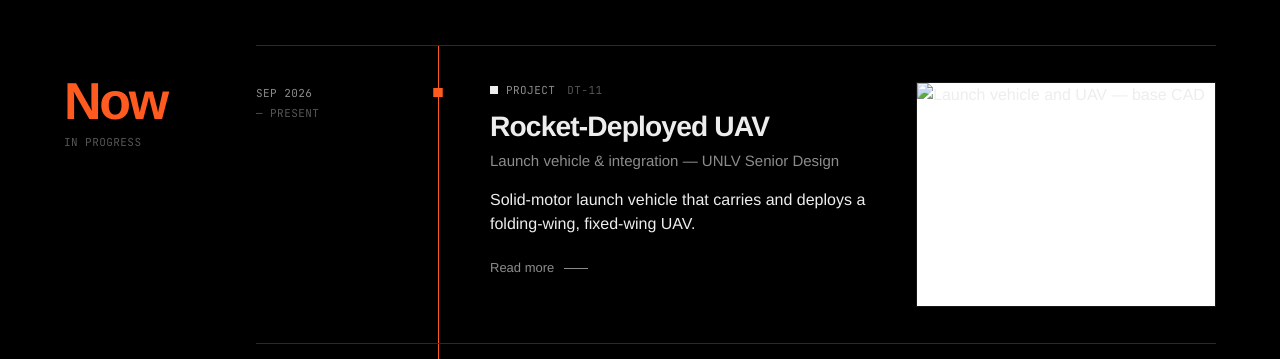
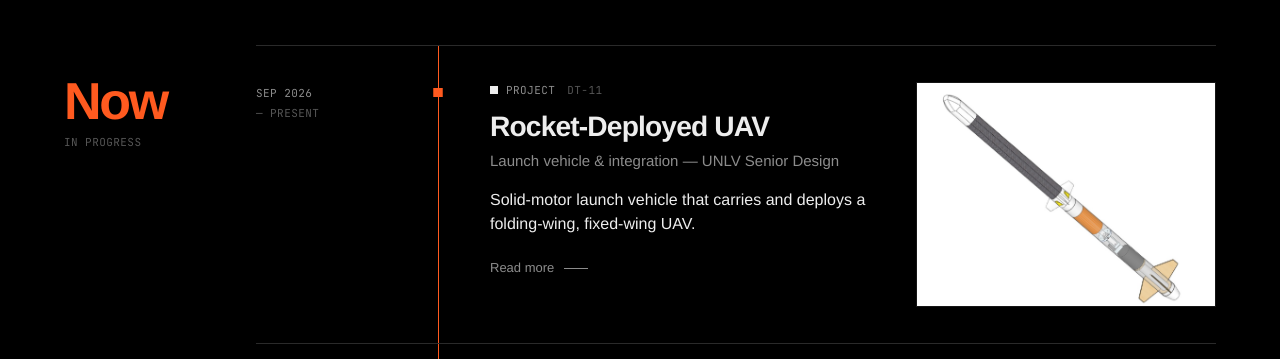
Before and after one commit to dominiktoth28/engineeringportfolio, a plain HTML site: page index.html in a window 1280 px wide. Shown: the part 1039-1398 px from the top of the page. Drawn offline with Linux system fonts and the light colour scheme; files whose address does not match are found by name.

Commit message:
Add files via upload

```diff
--- a/index.html
+++ b/index.html
@@ -453,14 +453,14 @@ footer .wrap { display: flex; justify-content: space-between; gap: 16px; flex-wr
    cat: "work" | "project" | "leadership" | "education"
    ========================================================================== */
 /* --------------------------------------------------------------------------
-   PHOTOS — files in the repo's images/ folder.
+   PHOTOS — files at the top level of the repo, next to index.html.
    Names must match GitHub EXACTLY, including capitals and the extension
    (.jpg / .jpeg / .png). If a photo doesn't show, fix its name here.
    -------------------------------------------------------------------------- */
 const PHOTOS = {
-  l1Cad:          "l1 - cad.png",
+  l1Cad:          "l1 - cad.jpg",
   l1Posed:        "l1 - posed with rocket.jpg",
-  l1:             "L1.jpg",
+  l1:             "L1.JPG",
   makoCfLaminate: "mako - carbon fiber laminate.jpg",
   makoCfSpecimen: "mako - carbon fiber specimen.jpg",
   makoFgLaminate: "mako - fiberglass laminate.jpg",
@@ -469,15 +469,15 @@ const PHOTOS = {
   recEngAvBay2:   "recovery engineer - av bay 2.jpg",
   recEngRecovery: "recovery engineer - competition recovery photo.jpg",
   recLeadAvBay1:  "recovery lead - av bay 1.jpg",
-  recLeadAvCad:   "recovery lead - av bay finished cad.png",
-  recLeadGround:  "recovery lead - ground station.jpg",
-  recLeadBulk:    "recovery lead - machined bulkheads.jpg",
+  recLeadAvCad:   "recovery lead - av bay finished cad.JPG",
+  recLeadGround:  "recovery lead - ground station.JPG",
+  recLeadBulk:    "recovery lead - machined bulkheads.JPG",
   recLeadData:    "recovery lead - test flight graphed data.png",
-  resume:         "resume-photo.png",
-  sdBaseCad:      "senior design drone - base cad.png",
-  sdPainted:      "senior design drone - painted.png"
+  resume:         "resume-photo.jpg",
+  sdBaseCad:      "senior design drone - base cad.jpg",
+  sdPainted:      "senior design drone - painted.jpg"
 };
-const P = key => "images/" + encodeURIComponent(PHOTOS[key]);
+const P = key => encodeURIComponent(PHOTOS[key]);
 const IMG = "https://lh3.googleusercontent.com/sitesv/";
 
 const ENTRIES = [
```
